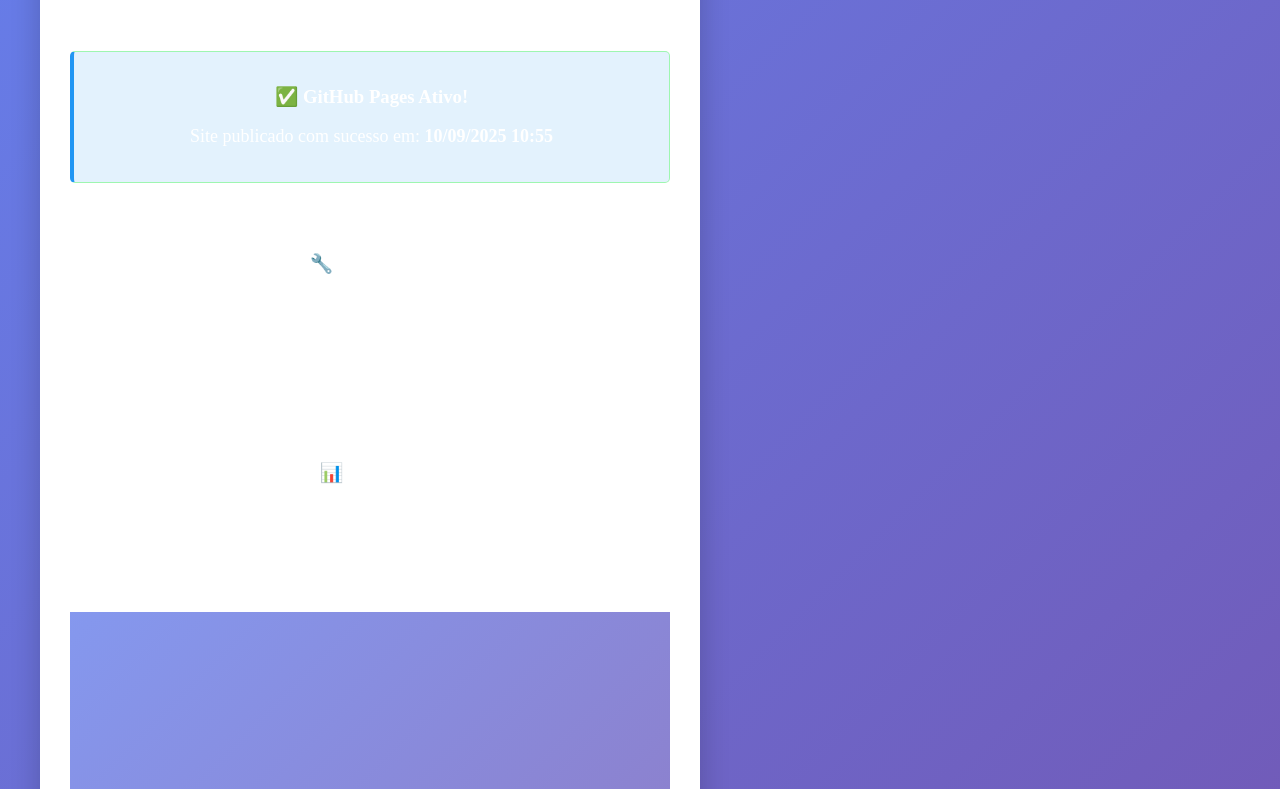
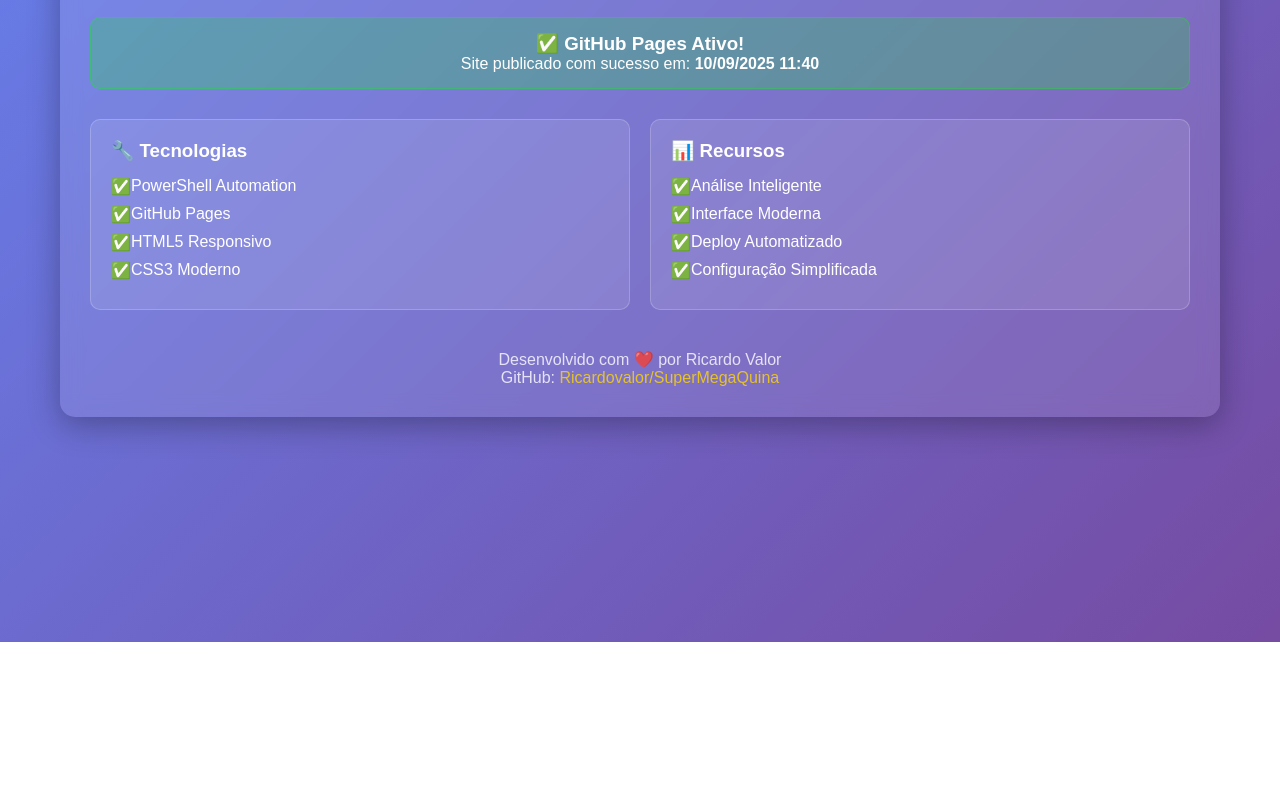
Before and after one commit to Ricardovalor/SuperMegaQuina, a plain HTML site: page index.html in a window 1280 px wide. Shown: the part 158-947 px from the top of the page. After the commit the page ends 800 px from the top, so only its background shows below. Drawn offline with Linux system fonts and the light colour scheme.

Commit message:
🔧 index.html limpo e atualizado - 10/09/2025 12:13

```diff
--- a/index.html
+++ b/index.html
@@ -5,8 +5,8 @@
     <meta name="viewport" content="width=device-width, initial-scale=1.0">
     <title>SuperMegaQuina - Sistema Unificado</title>
     <style>
+        * { margin: 0; padding: 0; box-sizing: border-box; }
         body {
-<<<<<<< HEAD
             font-family: Arial, sans-serif;
             max-width: 1200px;
             margin: 0 auto;
@@ -28,6 +28,11 @@
             margin-bottom: 30px;
             text-shadow: 2px 2px 4px rgba(0,0,0,0.3);
         }
+        h2 {
+            text-align: center;
+            opacity: 0.9;
+            margin-bottom: 20px;
+        }
         .status {
             background: rgba(0,255,0,0.2);
             padding: 15px;
@@ -48,71 +53,47 @@
             border-radius: 10px;
             border: 1px solid rgba(255,255,255,0.2);
         }
+        .card h3 {
+            margin-bottom: 15px;
+        }
+        .card ul {
+            list-style: none;
+        }
+        .card li {
+            margin-bottom: 10px;
+            padding-left: 20px;
+            position: relative;
+        }
+        .card li:before {
+            content: "✅ ";
+            position: absolute;
+            left: 0;
+        }
         .footer {
             text-align: center;
             margin-top: 40px;
             opacity: 0.8;
-=======
-            font-family: 'Segoe UI', Tahoma, Geneva, Verdana, sans-serif;
-            line-height: 1.6;
-            color: #333;
-            background: linear-gradient(135deg, #667eea 0%, #764ba2 100%);
-            margin: 0;
-            padding: 20px;
-            min-height: 100vh;
-            display: flex;
-            justify-content: center;
-            align-items: center;
         }
-        .container {
-            background: white;
-            border-radius: 10px;
-            padding: 30px;
-            box-shadow: 0 10px 30px rgba(0, 0, 0, 0.2);
-            text-align: center;
-            max-width: 600px;
+        .footer a {
+            color: #FFD700;
+            text-decoration: none;
         }
-        h1 {
-            color: #2196F3;
-            margin-bottom: 20px;
+        .footer a:hover {
+            text-decoration: underline;
         }
-        p {
-            margin-bottom: 20px;
-            font-size: 18px;
-        }
-        .btn {
-            display: inline-block;
-            padding: 12px 24px;
-            background: #2196F3;
-            color: white;
-            text-decoration: none;
-            border-radius: 5px;
-            font-weight: bold;
-            transition: all 0.3s ease;
-        }
-        .btn:hover {
-            background: #1976D2;
-            transform: translateY(-2px);
-        }
-        .status {
-            margin-top: 20px;
-            padding: 15px;
-            background: #e3f2fd;
-            border-radius: 5px;
-            border-left: 4px solid #2196F3;
->>>>>>> a8638b57d6a97b6ea64828d3b58268ff1fd862aa
+        @media (max-width: 768px) {
+            .info { grid-template-columns: 1fr; }
         }
     </style>
 </head>
 <body>
     <div class="container">
-<<<<<<< HEAD
         <h1>🎯 SuperMegaQuina</h1>
-        <h2 style="text-align: center; opacity: 0.9;">Sistema Unificado de Análise de Loterias</h2>
+        <h2>Sistema Unificado de Análise de Loterias</h2>
 
         <div class="status">
             <h3>✅ GitHub Pages Ativo!</h3>
-            <p>Site publicado com sucesso em: <strong>10/09/2025 10:55</strong></p>
+            <p>Site publicado com sucesso em: <strong>10/09/2025 11:40</strong></p>
         </div>
 
         <div class="info">
@@ -139,20 +120,8 @@
 
         <div class="footer">
             <p>Desenvolvido com ❤️ por Ricardo Valor</p>
-            <p>GitHub: <a href="https://github.com/Ricardovalor/SuperMegaQuina" style="color: #FFD700;">Ricardovalor/SuperMegaQuina</a></p>
+            <p>GitHub: <a href="https://github.com/Ricardovalor/SuperMegaQuina">Ricardovalor/SuperMegaQuina</a></p>
         </div>
-=======
-        <h1>SuperMegaQuina</h1>
-        <p>Sistemas unificados Android/Windows/Linux</p>
-        <p>Desenvolvido por Ricardo de Matos Guedes</p>
-
-        <div class="status">
-            <p>🚀 Site em construção. Em breve disponível!</p>
-        </div>
-
-        <a href="https://github.com/Ricardovalor/SuperMegaQuina" class="btn">Ver no GitHub</a>
-        <a href="mailto:ricardovalor100@gmail.com" class="btn">Contato</a>
->>>>>>> a8638b57d6a97b6ea64828d3b58268ff1fd862aa
     </div>
 </body>
 </html>
```
